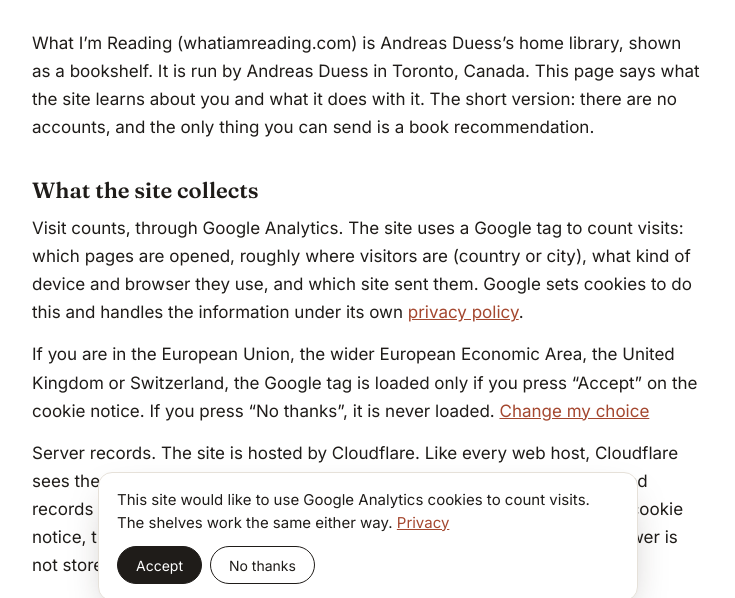
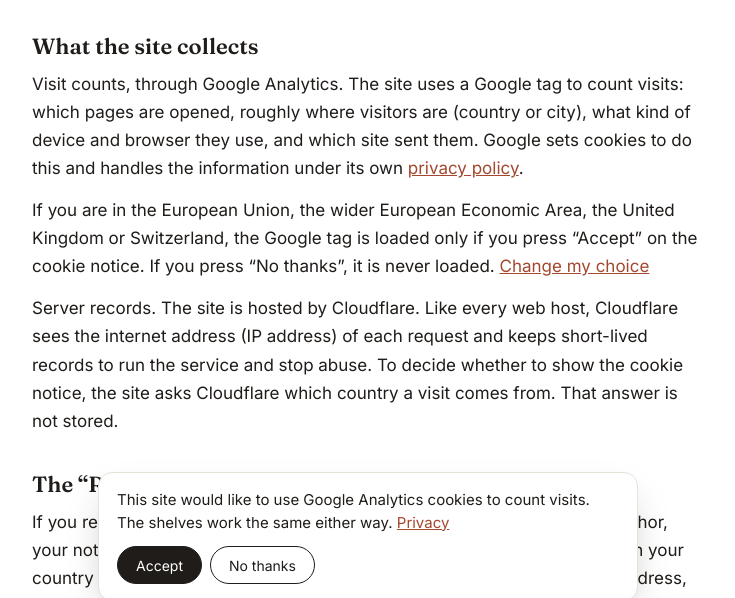
Before and after one commit to andreas-duess/duess-library, a plain HTML site: page web/public/privacy.html in a window 1280 px wide. Shown: the part 183-781 px from the top of the page, without its empty margins (272-1007 px from the left). Drawn offline with Linux system fonts and the light colour scheme; no server answers.

Commit message:
Privacy: drop the opening paragraph
Co-Authored-By: Claude Opus 5.5 <noreply@anthropic.com>

```diff
--- a/web/public/privacy.html
+++ b/web/public/privacy.html
@@ -20,8 +20,6 @@
 <main>
   <h1>Privacy</h1>
   <p class="date">Last updated November 15, 2026</p>
-
-  <p>What I&rsquo;m Reading (whatiamreading.com) is Andreas Duess&rsquo;s home library, shown as a bookshelf. It is run by Andreas Duess in Toronto, Canada. This page says what the site learns about you and what it does with it. The short version: there are no accounts, and the only thing you can send is a book recommendation.</p>
 
   <h2>What the site collects</h2>
   <p>Visit counts, through Google Analytics. The site uses a Google tag to count visits: which pages are opened, roughly where visitors are (country or city), what kind of device and browser they use, and which site sent them. Google sets cookies to do this and handles the information under its own <a href="https://policies.google.com/privacy">privacy policy</a>.</p>
```
